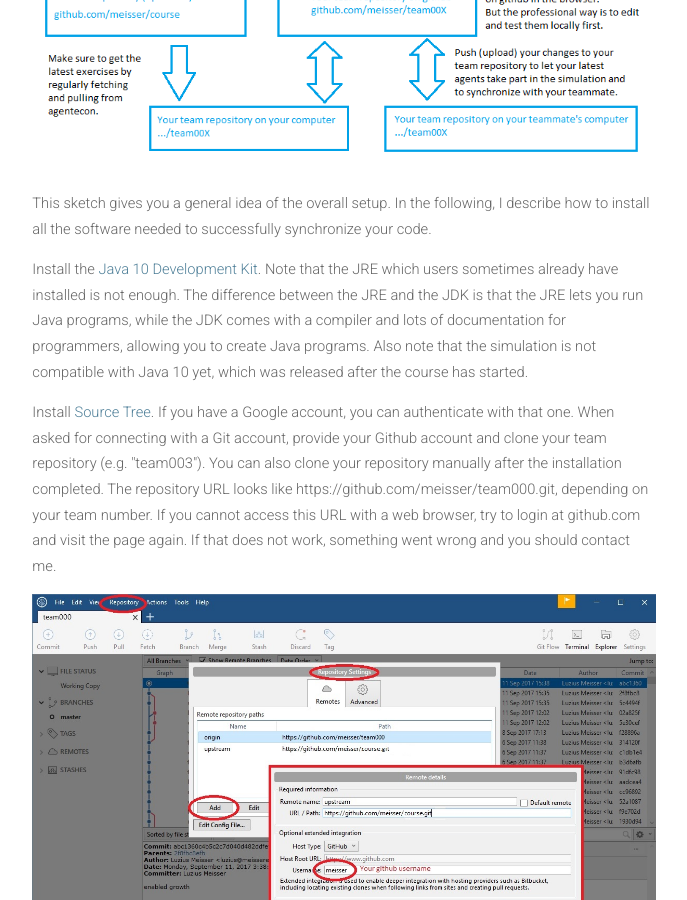
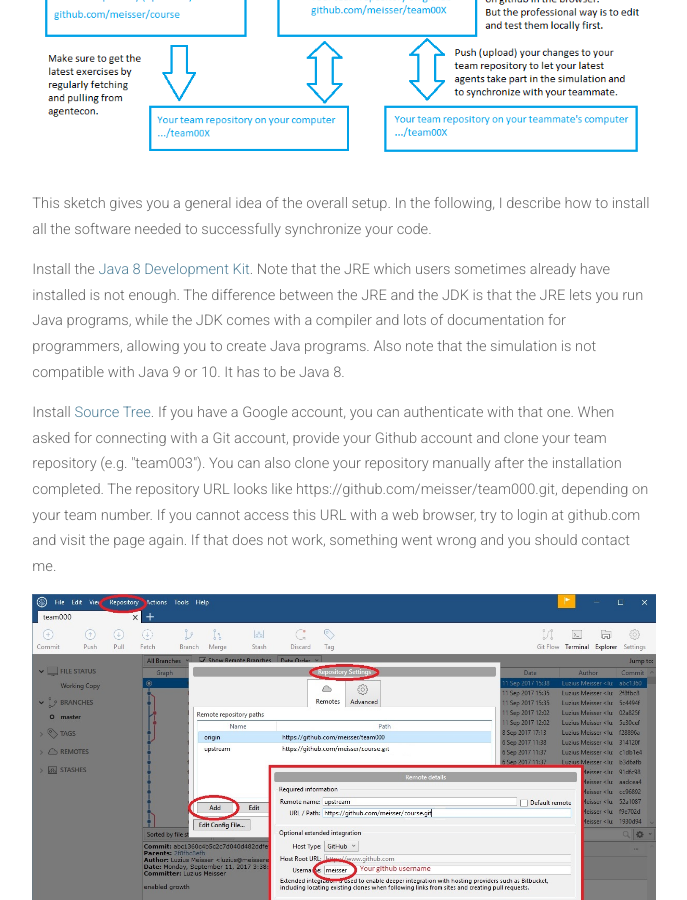
Before and after one commit to meisserecon/www, a Jekyll site: the page built from course/setup.md, in a window 1280 px wide and 900 px high, scrolled down 765 px. Shown: the whole window, without its empty margins (296-983 px from the left). Built offline with Jekyll 4.4.1, drawn with Linux system fonts in a browser that asks for light colours; nearby versions of some CDN libraries.

Commit message:
Update setup.md

```diff
--- a/course/setup.md
+++ b/course/setup.md
@@ -8,7 +8,7 @@
 
 <p><a href="/course/overview.png"><img src="/course/overview.png" alt="" class="image full"></a>This sketch gives you a general idea of the overall setup. In the following, I describe how to install all the software needed to successfully synchronize your code.</p>
 
-<p>Install the <a href=http://www.oracle.com/technetwork/java/javase/downloads/jdk10-downloads-4416644.html?">Java 10 Development Kit</a>. Note that the JRE which users sometimes already have installed is not enough. The difference between the JRE and the JDK is that the JRE lets you run Java programs, while the JDK comes with a compiler and lots of documentation for programmers, allowing you to create Java programs. Also note that the simulation is not compatible with Java 10 yet, which was released after the course has started.</a>
+<p>Install the <a href=http://www.oracle.com/technetwork/java/javase/downloads/jdk8-downloads-2133151.html">Java 8 Development Kit</a>. Note that the JRE which users sometimes already have installed is not enough. The difference between the JRE and the JDK is that the JRE lets you run Java programs, while the JDK comes with a compiler and lots of documentation for programmers, allowing you to create Java programs. Also note that the simulation is not compatible with Java 9 or 10. It has to be Java 8.</a>
 
 <p>Install <a href="sourcetreeapp.com">Source Tree</a>. If you have a Google account, you can authenticate with that one. When asked for connecting with a Git account, provide your Github account and clone your team repository (e.g. "team003"). You can also clone your repository manually after the installation completed. The repository URL looks like https://github.com/meisser/team000.git, depending on your team number. If you cannot access this URL with a web browser, try to login at github.com and visit the page again. If that does not work, something went wrong and you should contact me.</p>
 
```
